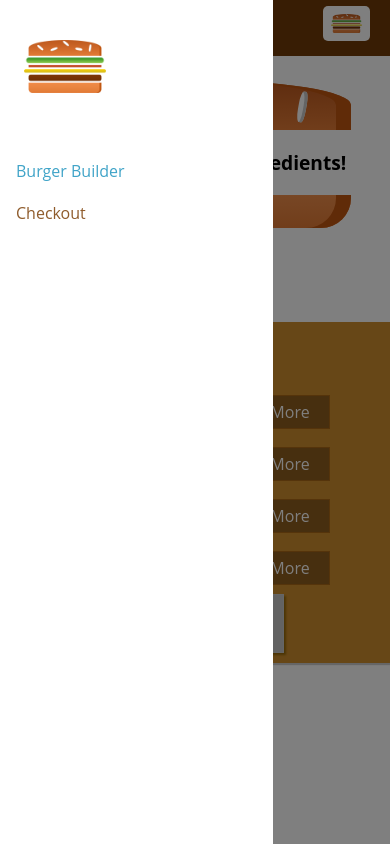
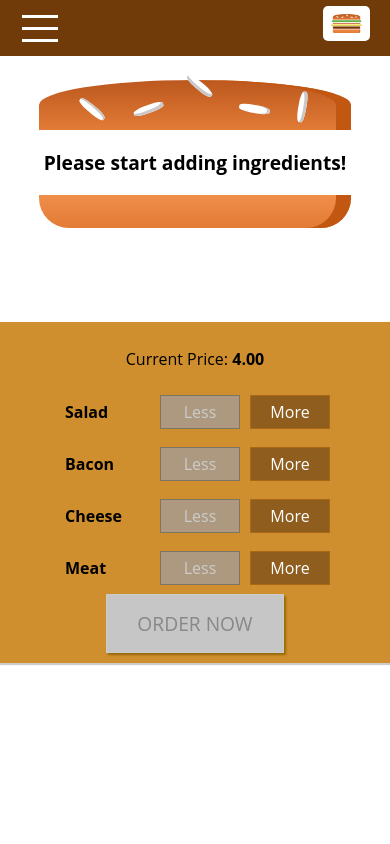
Before and after one commit to webalation/burger-builder, a React (Create React App) app: page / in a window 390 px wide. Built offline with nearby package versions, Linux system fonts and the light colour scheme; the HTML template or start-up script is replaced by a standard one.

Commit message:
Added hamburger icon

```diff
--- a/src/components/Layout/Layout.js
+++ b/src/components/Layout/Layout.js
@@ -5,7 +5,7 @@
 
 class Layout extends Component {
   state = {
-    showSideDrawer: true,
+    showSideDrawer: false,
   };
 
   sideDrawerClosedHandler = () => {
--- a/src/components/Navigation/SideDrawer/DrawerToggle/DrawerToggle.js
+++ b/src/components/Navigation/SideDrawer/DrawerToggle/DrawerToggle.js
@@ -1,5 +1,13 @@
 import React from "react";
 
-const drawerToggle = (props) => <div onClick={props.clicked}>MENU</div>;
+import classes from "./DrawerToggle.module.css";
+
+const drawerToggle = (props) => (
+  <div className={classes.DrawerToggle} onClick={props.clicked}>
+    <div></div>
+    <div></div>
+    <div></div>
+  </div>
+);
 
 export default drawerToggle;
--- /dev/null
+++ b/src/components/Navigation/SideDrawer/DrawerToggle/DrawerToggle.module.css
@@ -0,0 +1,23 @@
+.DrawerToggle {
+  width: 40px;
+  height: 100%;
+  display: flex;
+  flex-flow: column;
+  justify-content: space-around;
+  align-items: center;
+  padding: 10px 0;
+  box-sizing: border-box;
+  cursor: pointer;
+}
+
+.DrawerToggle div {
+  width: 90%;
+  height: 3px;
+  background-color: white;
+}
+
+@media (min-width: 500px) {
+  .DrawerToggle {
+    display: none;
+  }
+}
```
